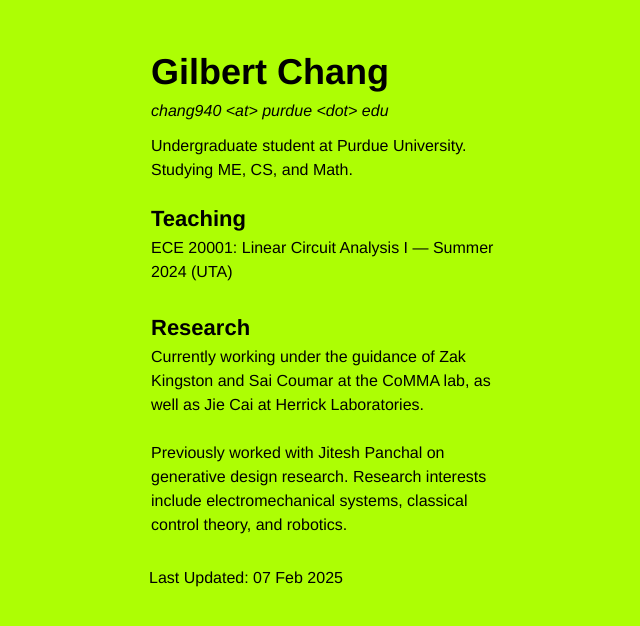
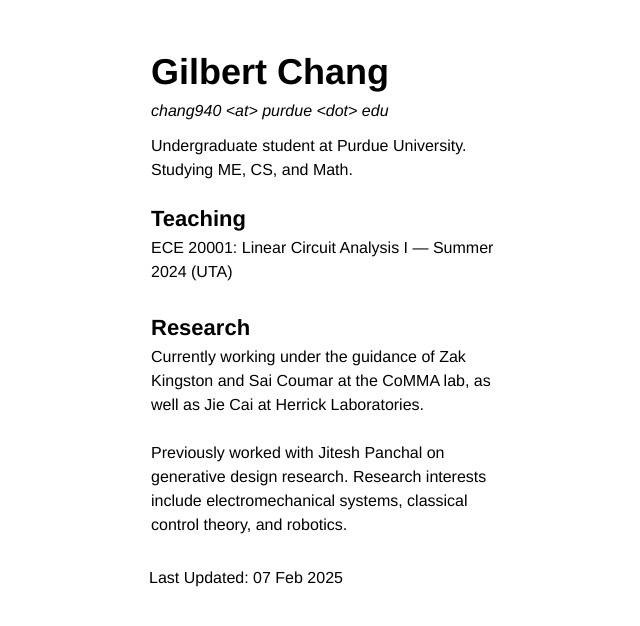
Before and after one commit to vindou/vindou, a Jekyll site: the page built from index.html, in a window 1280 px wide. Shown: the top 626 px of the page, without its empty margins (311-951 px from the left). Built offline with Jekyll 4.4.1, drawn with Linux system fonts in a browser that asks for light colours.

Commit message:
Update index.css

```diff
--- a/css/index.css
+++ b/css/index.css
@@ -10,7 +10,7 @@
   margin: 0;
   padding: 0;
   font-weight: 400;
-  background-color: #ADFE04;
+  background-color: #ffffff;
   color: rgb(0, 0, 0);
 }
 
@@ -171,7 +171,7 @@
 .title-img * {
   width: 100%;
   border-radius: 3px;
-  border: 1px solid #ADFE04;
+  border: 1px solid #ffffff;
 }
 
 .project-media {
```
